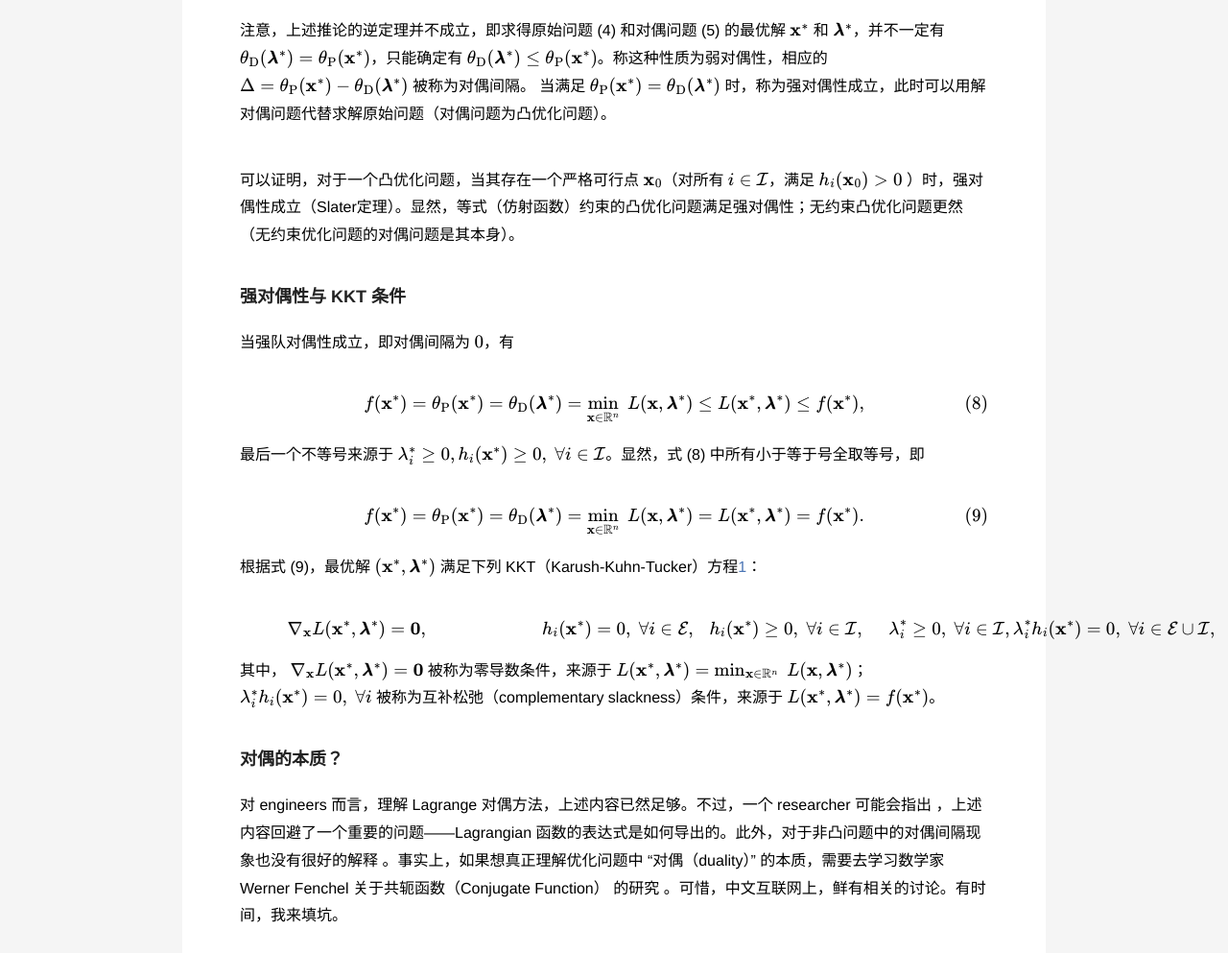
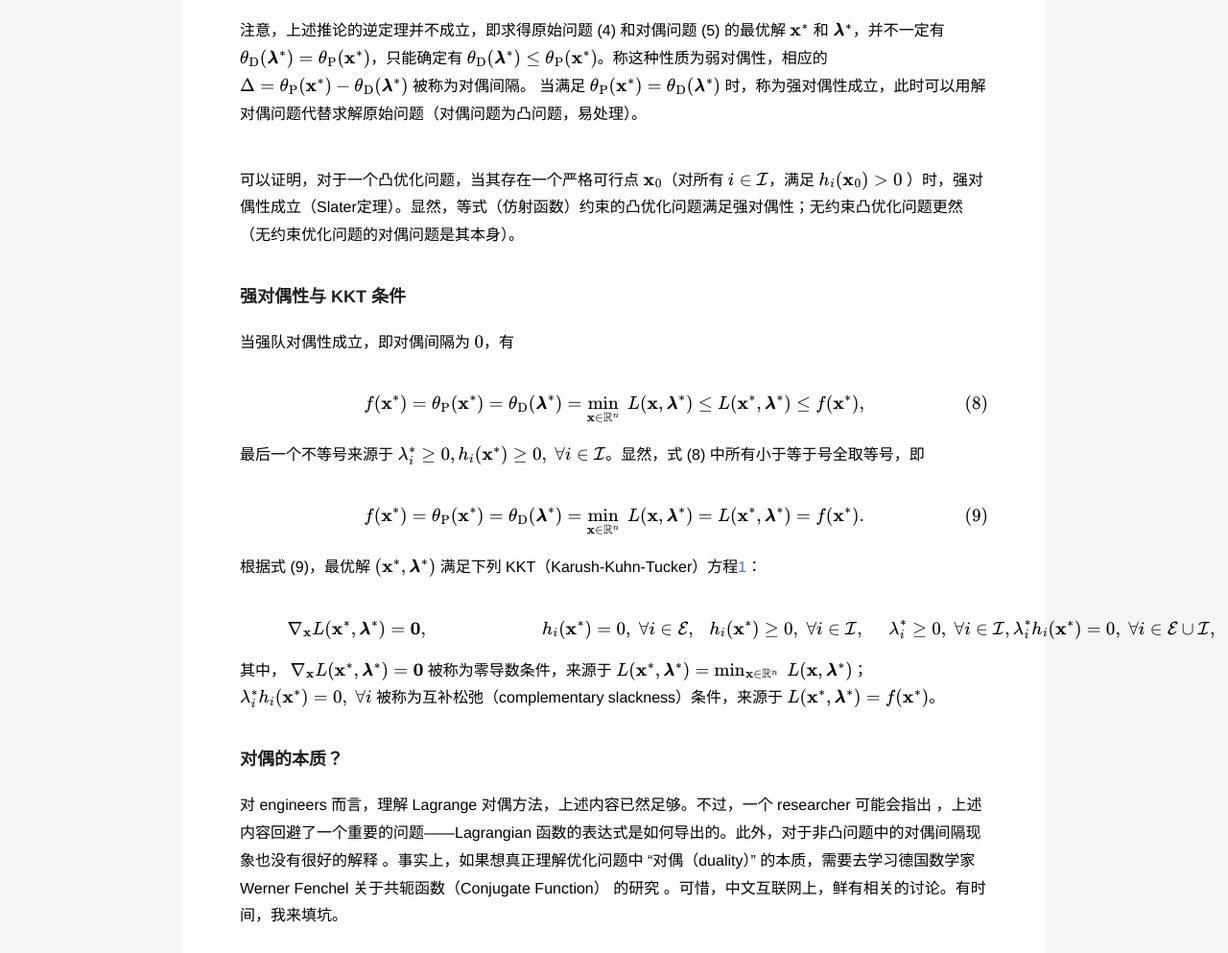
Before and after one commit to jhonhu1994/jhonhu1994.github.io, a Jekyll site: the page built from _posts/2017-12-25-Lagrange-dual.md, in a window 1280 px wide and 1400 px high, scrolled down 1517 px. Shown: the part 179-1172 px from the top of the window at 96% size. Built offline with Jekyll 4.4.1, drawn with Linux system fonts in a browser that asks for light colours; formulas are drawn with MathJax 3.

Commit message:
Update 2017-12-25-Lagrange-dual.md

```diff
--- a/_posts/2017-12-25-Lagrange-dual.md
+++ b/_posts/2017-12-25-Lagrange-dual.md
@@ -53,7 +53,7 @@ $$d^\ast=\max_ {\pmb{\lambda};\lambda_ i\geq 0,i\in\mathcal{I}}\;\theta_ \mathrm
 
 _设_ $\mathbf{x}_ 0$ _和_ $\pmb{\lambda}_ 0$ _分别是原始问题  (4) 和对偶问题 (5) 的可行点，当_ $\theta_ \mathrm{D}(\pmb{\lambda})=\theta_ \mathrm{P}(\mathbf{x})$ _时，有_ $\mathbf{x}_ 0$ _和_ $\pmb{\lambda}_ 0$ _分别为原始问题 (4) 和对偶问题 (5) 的最优解_  $\mathbf{x}^\ast$ _和_ $\pmb{\lambda}^\ast$。
 
-注意，上述推论的逆定理并不成立，即求得原始问题 (4) 和对偶问题 (5) 的最优解 $\mathbf{x}^\ast$ 和 $\pmb{\lambda}^\ast$，并不一定有 $\theta_ \mathrm{D}(\pmb{\lambda}^\ast)=\theta_ \mathrm{P}(\mathbf{x}^\ast)$，只能确定有 $\theta_ \mathrm{D}(\pmb{\lambda}^\ast)\leq\theta_ \mathrm{P}(\mathbf{x}^\ast)$。称这种性质为弱对偶性，相应的 $\Delta=\theta_ \mathrm{P}(\mathbf{x}^\ast)-\theta_ \mathrm{D}(\pmb{\lambda}^\ast)$ 被称为对偶间隔。 当满足 $\theta_ \mathrm{P}(\mathbf{x}^\ast)=\theta_ \mathrm{D}(\pmb{\lambda}^\ast)$ 时，称为强对偶性成立，此时可以用解对偶问题代替求解原始问题（对偶问题为凸优化问题）。
+注意，上述推论的逆定理并不成立，即求得原始问题 (4) 和对偶问题 (5) 的最优解 $\mathbf{x}^\ast$ 和 $\pmb{\lambda}^\ast$，并不一定有 $\theta_ \mathrm{D}(\pmb{\lambda}^\ast)=\theta_ \mathrm{P}(\mathbf{x}^\ast)$，只能确定有 $\theta_ \mathrm{D}(\pmb{\lambda}^\ast)\leq\theta_ \mathrm{P}(\mathbf{x}^\ast)$。称这种性质为弱对偶性，相应的 $\Delta=\theta_ \mathrm{P}(\mathbf{x}^\ast)-\theta_ \mathrm{D}(\pmb{\lambda}^\ast)$ 被称为对偶间隔。 当满足 $\theta_ \mathrm{P}(\mathbf{x}^\ast)=\theta_ \mathrm{D}(\pmb{\lambda}^\ast)$ 时，称为强对偶性成立，此时可以用解对偶问题代替求解原始问题（对偶问题为凸问题，易处理）。
 
 可以证明，对于一个凸优化问题，当其存在一个严格可行点 $\mathbf{x}_ 0$（对所有 $i\in\mathcal{I}$，满足 $h_ i(\mathbf{x}_ 0)>0$ ）时，强对偶性成立（Slater定理）。显然，等式（仿射函数）约束的凸优化问题满足强对偶性；无约束凸优化问题更然（无约束优化问题的对偶问题是其本身）。
 
@@ -81,6 +81,6 @@ h_ i(\mathbf{x}^\ast) \geq 0,\;\forall i\in\mathcal{I},\;\;\,\\
 
 ### 对偶的本质？
 
-对 engineers 而言，理解 Lagrange 对偶方法，上述内容已然足够。不过，一个 researcher 可能会指出 ，上述内容回避了一个重要的问题——Lagrangian 函数的表达式是如何导出的。此外，对于非凸问题中的对偶间隔现象也没有很好的解释 。事实上，如果想真正理解优化问题中 “对偶（duality）” 的本质，需要去学习数学家   Werner Fenchel 关于共轭函数（Conjugate Function） 的研究 。可惜，中文互联网上，鲜有相关的讨论。有时间，我来填坑。
+对 engineers 而言，理解 Lagrange 对偶方法，上述内容已然足够。不过，一个 researcher 可能会指出 ，上述内容回避了一个重要的问题——Lagrangian 函数的表达式是如何导出的。此外，对于非凸问题中的对偶间隔现象也没有很好的解释 。事实上，如果想真正理解优化问题中 “对偶（duality）” 的本质，需要去学习德国数学家   Werner Fenchel 关于共轭函数（Conjugate Function） 的研究 。可惜，中文互联网上，鲜有相关的讨论。有时间，我来填坑。
 
 [Jhonhu]:    https://jhonhu1994.github.io  "JhonHu"
```
